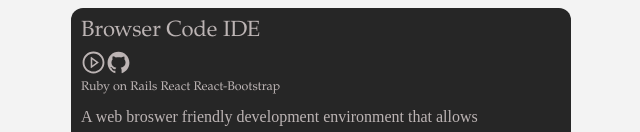
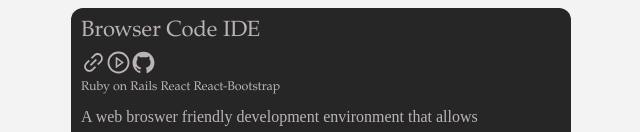
Before and after one commit to kody-samaroo/react-portfolio, a React (Create React App) app: page / in a window 1280 px wide. Shown: the part 1685-1817 px from the top of the page, without its empty margins (319-959 px from the left). Built offline with nearby package versions, Linux system fonts and the light colour scheme.

Commit message:
updated resume, project links -Typescript-Weather

```diff
--- a/src/components/ProjectItem.js
+++ b/src/components/ProjectItem.js
@@ -1,7 +1,6 @@
 import React from 'react';
 import { ProjectItemStyles } from '../styles/ProjectItemStyles'
-import { AiOutlinePlayCircle, AiFillGithub } from 'react-icons/ai'
-import { RiExternalLinkLine } from 'react-icons/ri'
+import { AiOutlinePlayCircle, AiFillGithub, AiOutlineLink } from 'react-icons/ai'
 
 
 export default function BlogItem({ title, img, desc, stack, github, website, demo, darkMode }) {
@@ -16,8 +15,8 @@ export default function BlogItem({ title, img, desc, stack, github, website, dem
             <div className="project-item-info">
                 <h3 className="project-item-title">{title}</h3>
                 <h4 className="project-links">
+                    { website ? <AiOutlineLink onClick={() => window.open(`${website}`)}/> : null }
                     { demo ? <AiOutlinePlayCircle onClick={() => window.open(`${demo}`)}/> : null }
-                    { website ? <RiExternalLinkLine onClick={() => window.open(`${website}`)}/> : null }
                     { github ? <AiFillGithub style={{ color: 'red' }} onClick={() => window.open(`${github}`)}/> : null }
                 </h4>
                 <h5> {renderStack} </h5>
--- a/src/components/Projects.js
+++ b/src/components/Projects.js
@@ -24,6 +24,16 @@ export default function Projects({ darkMode }) {
         },
         {
             id: uniqid(),
+            title: 'TypeScript Weather App',
+            stack: ['TypeScript', 'React', 'Web Scrapping'],
+            desc: 'Search for weather data and forecast for cities in the US. Webscrapping Openweather API',
+            img: 'https://user-images.githubusercontent.com/73686621/129249752-59e859ae-1cd9-464a-97df-fe31b23b08c2.png',
+            github: 'https://github.com/jodycola/TypeScript-Weather-App',
+            website: 'https://typescript-weather.netlify.app/',
+            demo: null
+        },
+        {
+            id: uniqid(),
             title: 'Java Tic-Tac-Toe',
             stack: ['Java', 'JavaFX', 'Apache NetBeans'],
             desc: 'A Tic-Tac-Toe game application',
@@ -31,17 +41,6 @@ export default function Projects({ darkMode }) {
             github: 'https://github.com/jodycola/java-tic-tac-toe',
             website: null,
             demo: null
-        },
-        {
-            id: uniqid(),
-            title: 'TypeScript Weather App',
-            stack: ['TypeScript', 'Web Scrapping'],
-            desc: 'Search for weather data and forecast for cities in the US.',
-            img: 'https://user-images.githubusercontent.com/73686621/123458632-447f7c80-d5b3-11eb-8efe-c080ce64c58a.png',
-            github: 'https://github.com/jodycola/TypeScript-Weather-App',
-            website: 'https://typescript-weather-app.herokuapp.com/',
-            demo: null
-
         },
         {
             id: uniqid(),
@@ -66,6 +65,7 @@ export default function Projects({ darkMode }) {
 
     ]
 
+
     return (
         <ProjectStyles darkMode={darkMode}>
         <div className="projects">
@@ -85,7 +85,7 @@ export default function Projects({ darkMode }) {
                                 desc={project.desc}
                                 img={project.img}
                                 github={project.github}
-                                webstie={project.website}
+                                website={project.website}
                                 demo={project.demo}
                                 darkMode={darkMode}
                             />
```
Also changed, not shown: 1 other file (tests, documents, lock files or other folders).
